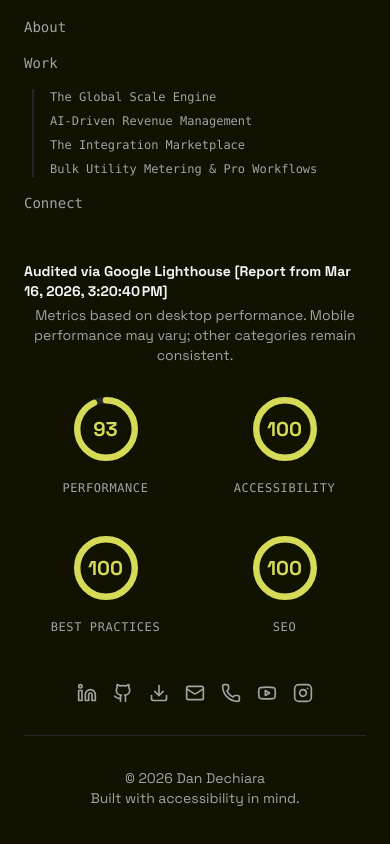
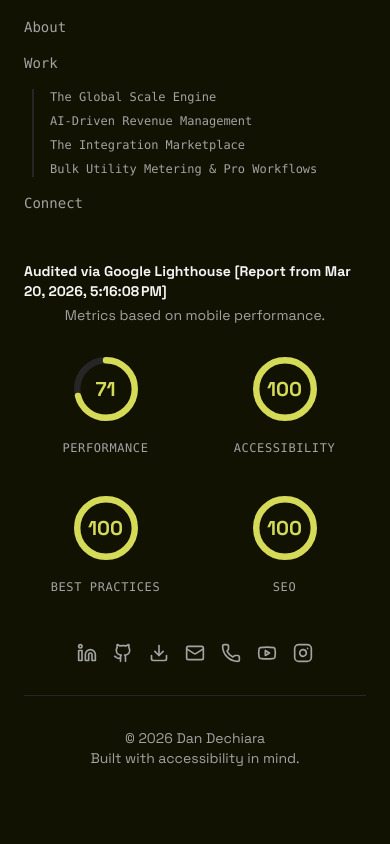
Before and after one commit to dan-designs/dan-dechiaras-portfolio, a React (Vite) app: page / in a window 390 px wide. Shown: the part 4620-5464 px from the top of the page. After the commit the page ends 5436 px from the top, so only its background shows below. Built offline with nearby package versions, Linux system fonts and the light colour scheme.

Commit message:
v1.5
-Footer updated based on new changes.
-Mobile audit provided when viewed on a mobile device.

```diff
--- a/src/App.tsx
+++ b/src/App.tsx
@@ -445,14 +445,20 @@ const LighthouseFooter = () => {
     <div className="flex flex-col items-center md:items-start w-full">
       <div className="w-full flex flex-col gap-6">
         <div className="flex flex-col items-center md:items-start gap-1">
-          <h4 className="text-sm font-bold text-[#f5f5f5]">Audited via Google Lighthouse [Report from Mar 16, 2026, 3:20:40 PM]</h4>
+          <h4 className="text-sm font-bold text-[#f5f5f5]">Audited via Google Lighthouse [Report from Mar 20, 2026, 5:16:08 PM]</h4>
           <p className="text-sm text-[#a3a3a3] text-center md:text-left">
-            Metrics based on desktop performance. Mobile performance may vary; other categories remain consistent.
+            <span className="hidden md:inline">Metrics based on desktop performance.</span>
+            <span className="md:hidden">Metrics based on mobile performance.</span>
           </p>
         </div>
 
         <div className="grid grid-cols-2 gap-y-8 gap-x-4 md:flex md:flex-row md:justify-between md:gap-4 w-full">
-          <LighthouseGauge score={93} label="Performance" />
+          <div className="hidden md:flex w-full">
+            <LighthouseGauge score={95} label="Performance" />
+          </div>
+          <div className="flex md:hidden w-full">
+            <LighthouseGauge score={71} label="Performance" />
+          </div>
           <LighthouseGauge score={100} label="Accessibility" />
           <LighthouseGauge score={100} label="Best Practices" />
           <LighthouseGauge score={100} label="SEO" />
```
